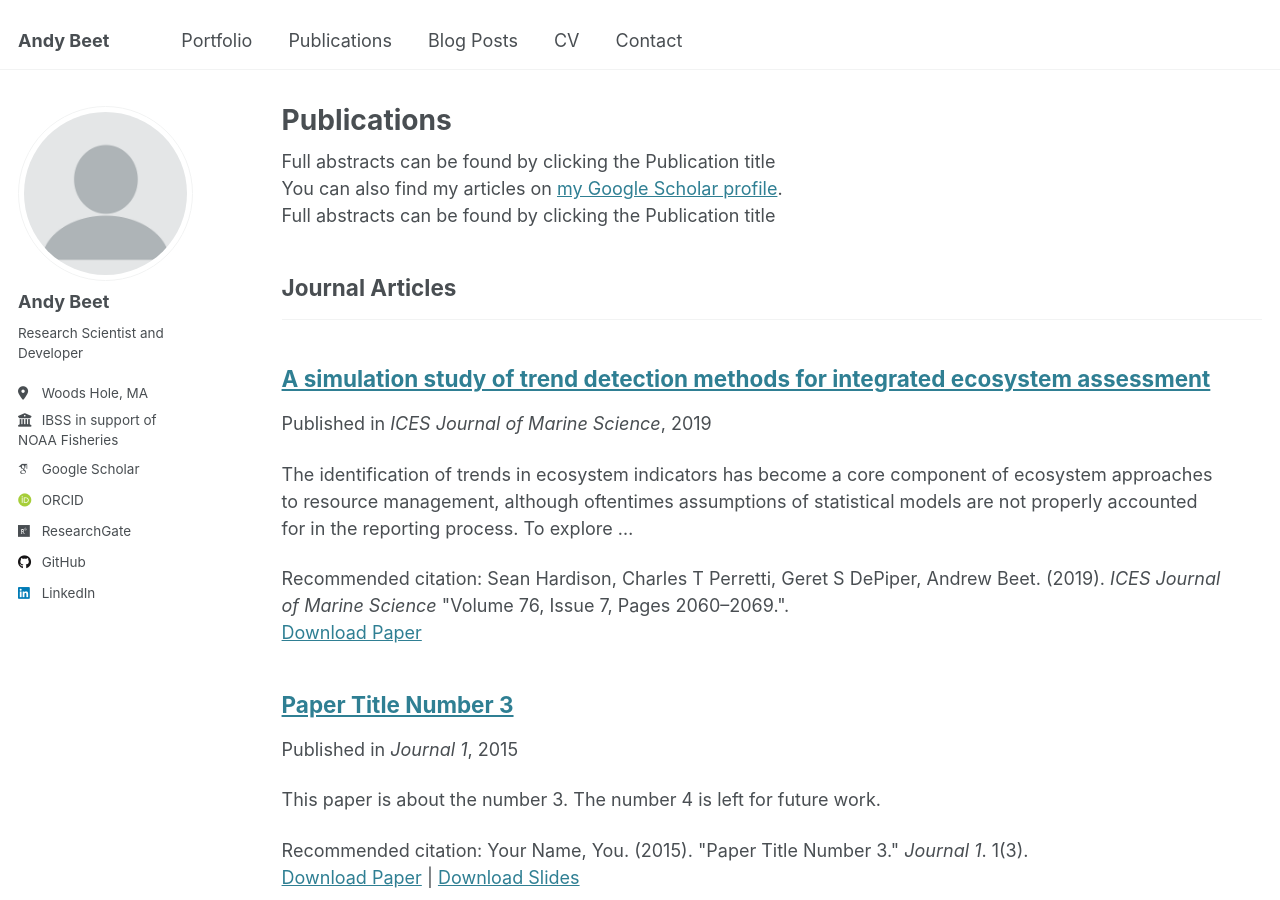
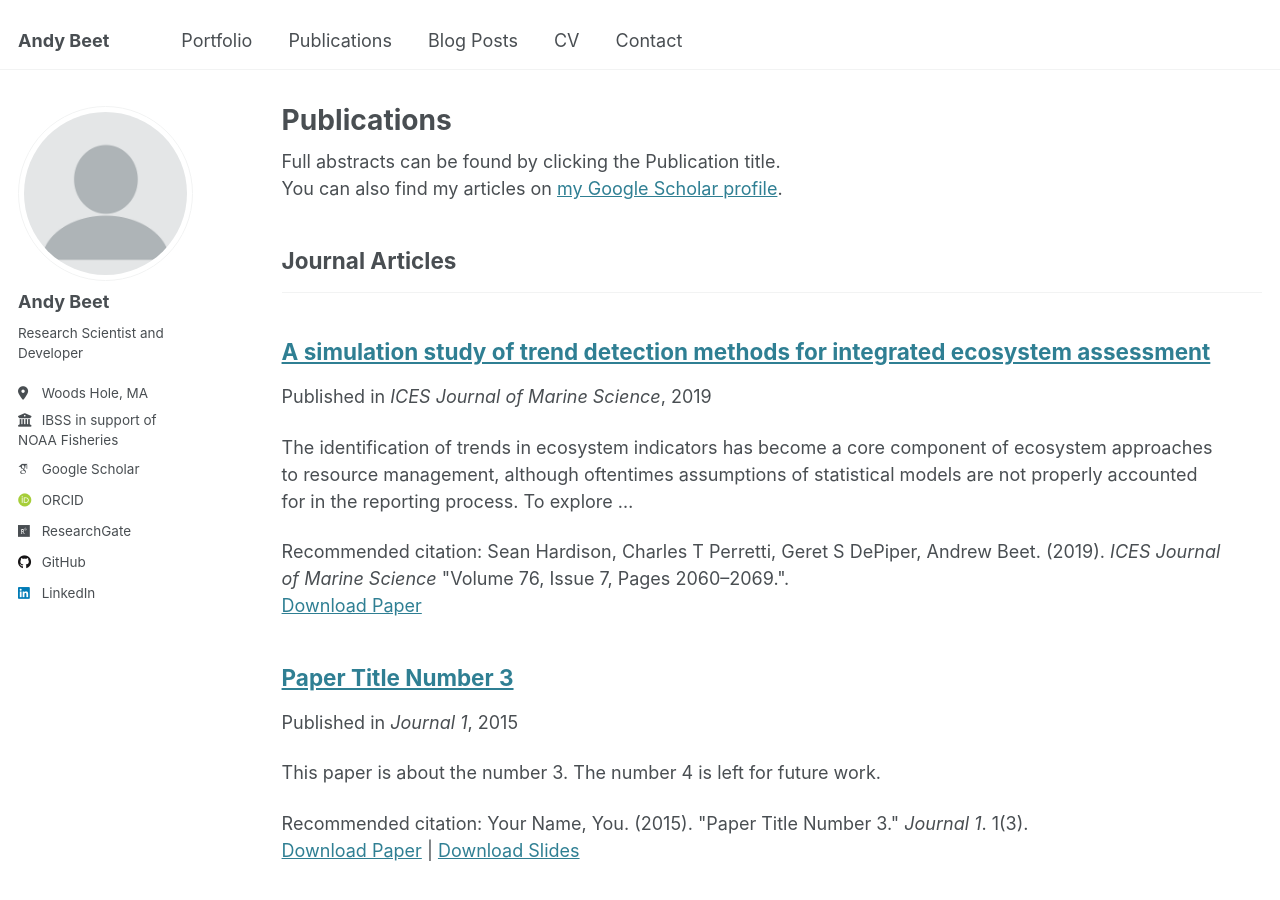
Before and after one commit to andybeet/website, a Jekyll site: the page built from _pages/publications.html, in a window 1280 px wide and 900 px high. Built offline with Jekyll 4.4.1, drawn with Linux system fonts in a browser that asks for light colours; some web fonts are replaced.

Commit message:
removed duplicate text

```diff
--- a/_pages/publications.html
+++ b/_pages/publications.html
@@ -5,13 +5,13 @@ permalink: /publications/
 author_profile: true
 ---
 
-<div> Full abstracts can be found by clicking the Publication title</div>
+<div> Full abstracts can be found by clicking the Publication title.</div>
 
 {% if site.author.googlescholar %}
   <div class="wordwrap">You can also find my articles on <a href="{{site.author.googlescholar}}">my Google Scholar profile</a>.</div>
 {% endif %}
 
-Full abstracts can be found by clicking the Publication title
+
 
 {% include base_path %}
 
```
